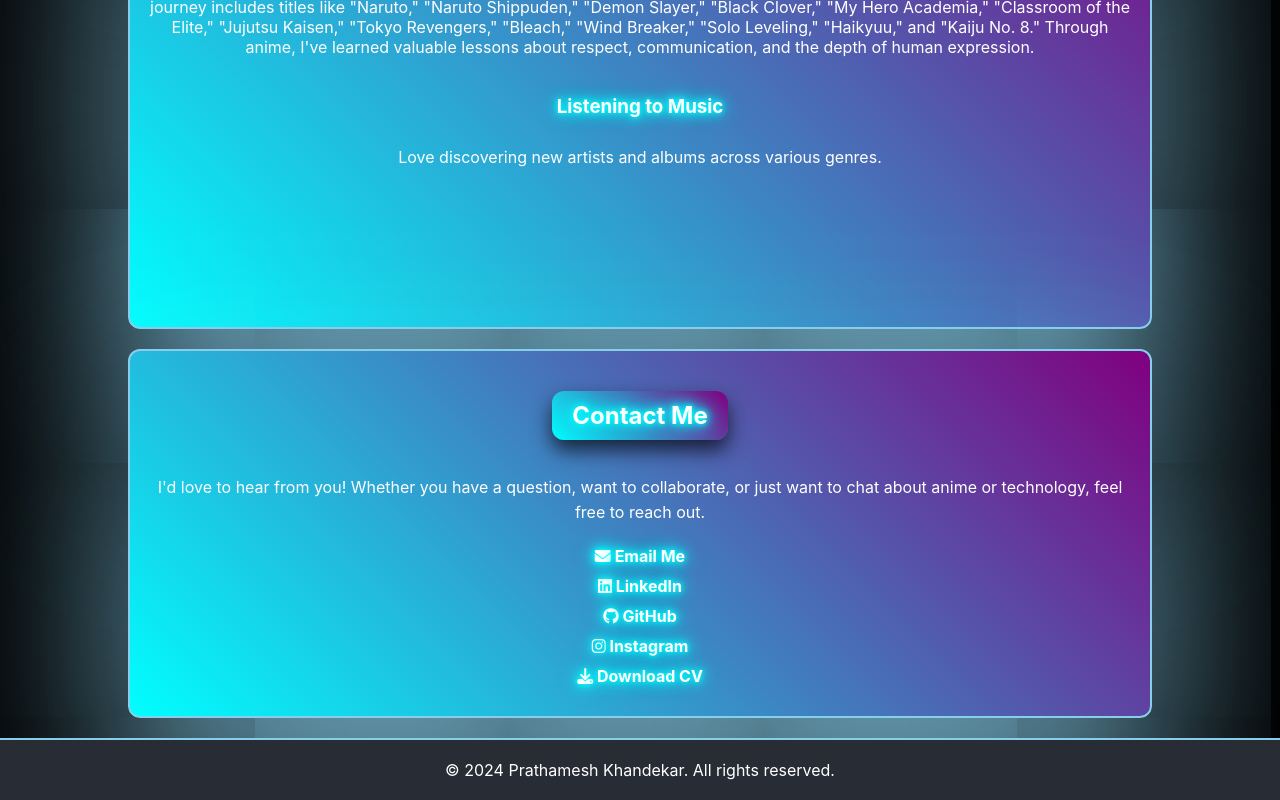
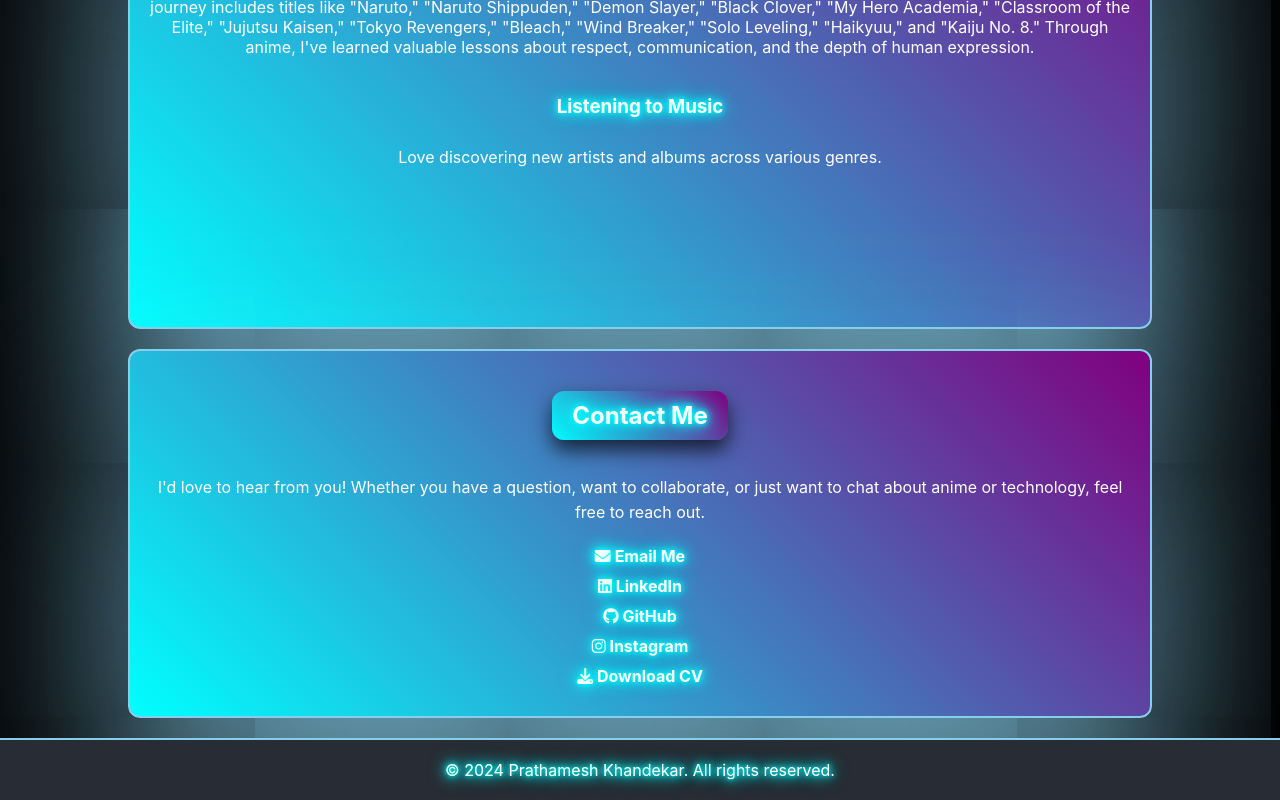
Before and after one commit to flowenol03/Portfolio, a React (Create React App) app: page / in a window 1280 px wide. Shown: the part 2332-3132 px from the top of the page. Built offline with nearby package versions, Linux system fonts and the light colour scheme.

Commit message:
initial commit

```diff
--- a/src/components/Footer.css
+++ b/src/components/Footer.css
@@ -1,4 +1,3 @@
-/* Ensure the entire page uses Flexbox to center content */
 html, body {
   height: 100%;
   margin: 0;
@@ -20,12 +19,16 @@ html, body {
   justify-content: center; /* Center horizontally */
   align-items: center; /* Center vertically */
   background-color: #282c34; /* Footer background color */
-    color: white; /* Text color */
   padding: 20px; /* Padding inside the footer */
   border-top: 2px solid #87CEEB; /* Optional: Add a border to match your theme */
 }
 
-  /* Optionally, adjust text alignment for the footer content */
+/* Apply gradient text color to match .Hero h2 */
 .Footer p {
   margin: 0; /* Remove default margin */
+  color: #ffffff; /* Make text color transparent */
+  background: linear-gradient(45deg, cyan, purple); /* Gradient background */
+  -webkit-background-clip: text; /* Clip the background to text */
+  background-clip: text; /* Ensure cross-browser compatibility */
+  text-shadow: 0 0 5px #00FFFF, 0 0 10px #00FFFF, 0 0 15px #00FFFF, 0 0 20px #00FFFF; /* Neon text shadow */
 }
```
Lines whose indentation alone changed are shown as unchanged.
